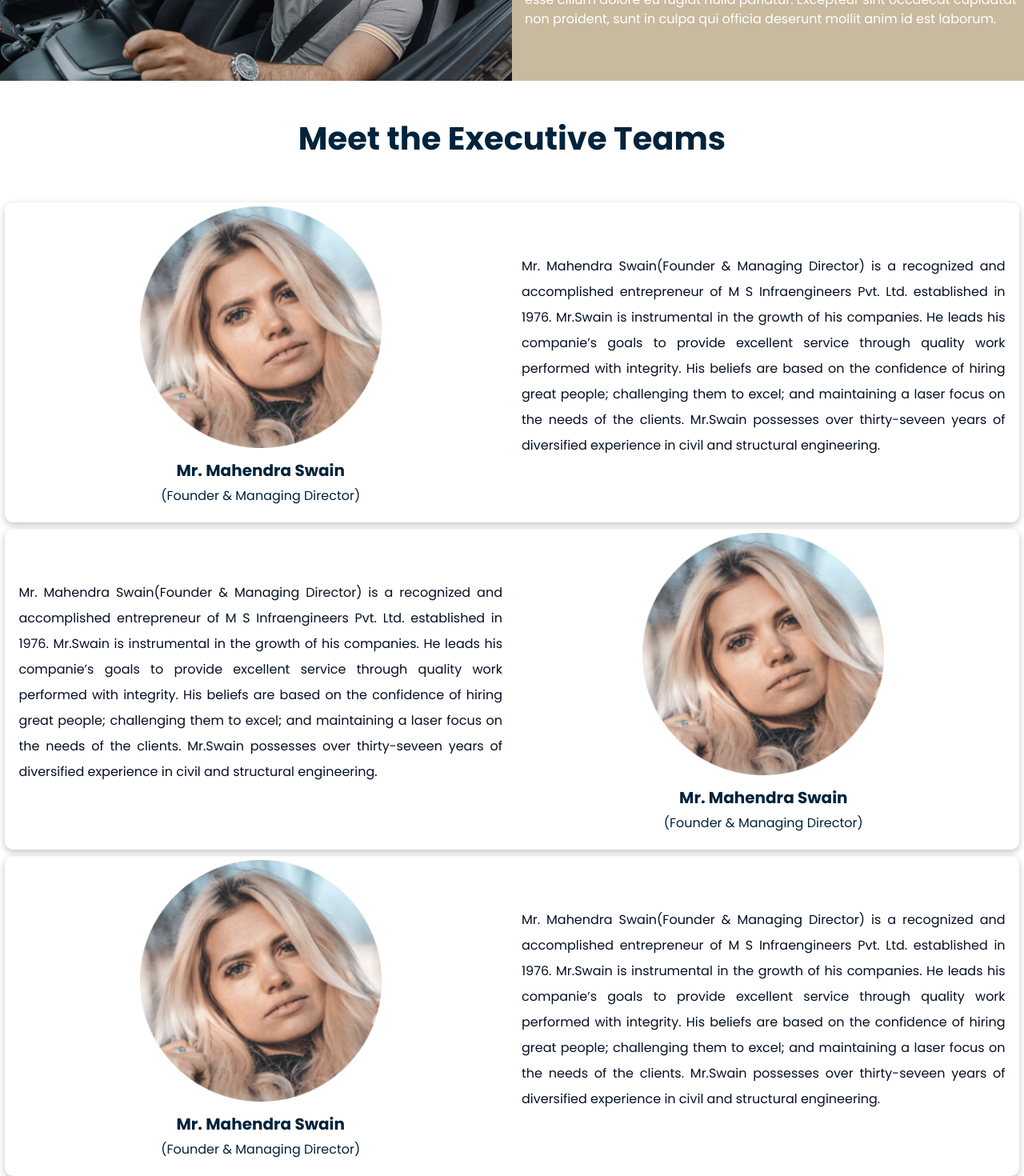
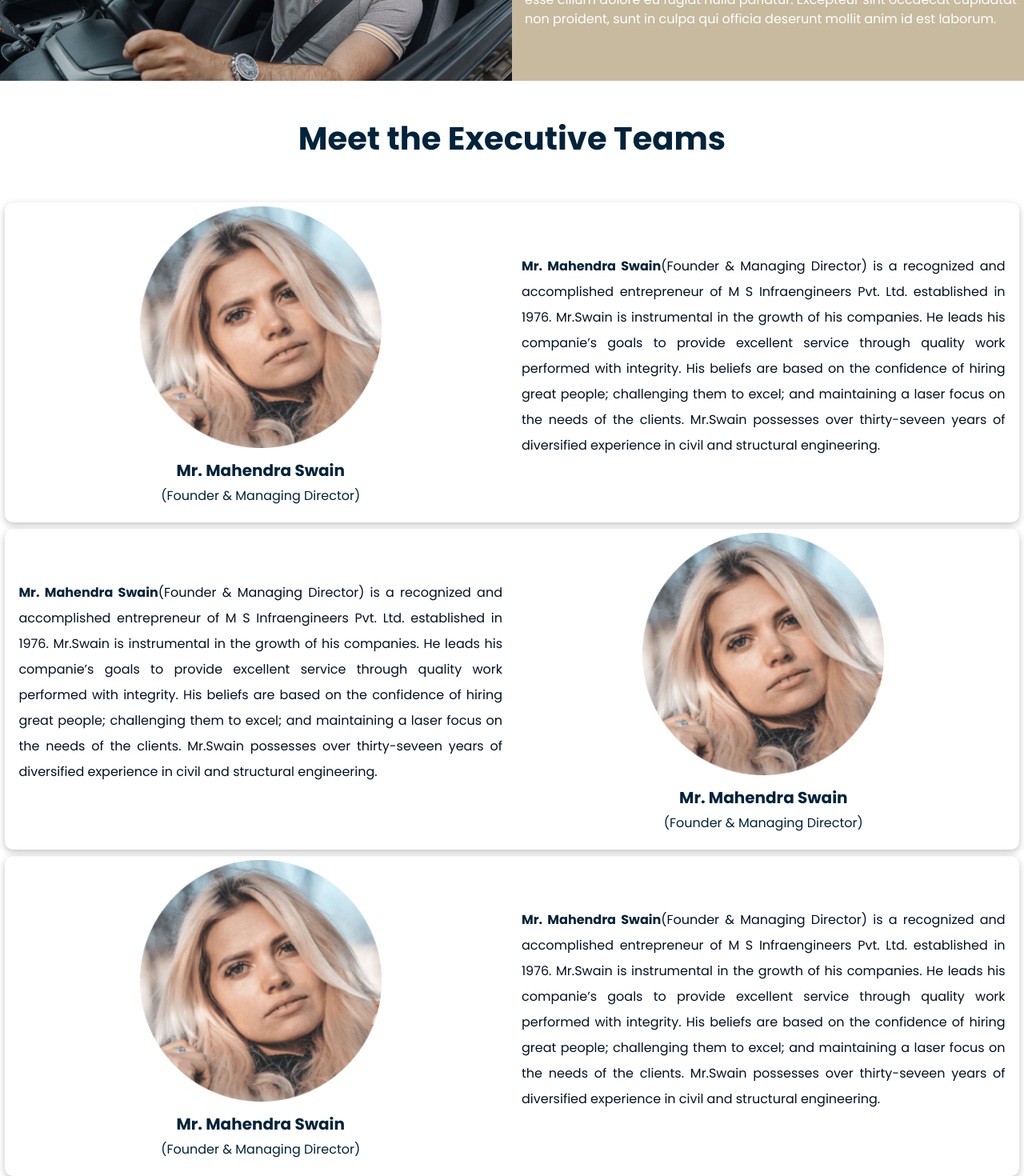
Before and after one commit to Ankittny/meradriver_frontend, a Next.js app: page /about in a window 1280 px wide. Shown: the part 1053-2523 px from the top of the page at 80% size. Built offline with nearby package versions, Linux system fonts and the light colour scheme.

Commit message:
About section

```diff
--- a/src/components/about/AboutusPage.jsx
+++ b/src/components/about/AboutusPage.jsx
@@ -75,7 +75,7 @@ const AboutusPage = () => {
             <div className="col-6 d-flex justify-content-center align-items-center">
               <div className="executive-team-right">
                 <p>
-                  Mr. Mahendra Swain(Founder & Managing Director) is a
+                  <span className="">Mr. Mahendra Swain</span>(Founder & Managing Director) is a
                   recognized and accomplished entrepreneur of M S Infraengineers
                   Pvt. Ltd. established in 1976. Mr.Swain is instrumental in the
                   growth of his companies. He leads his companie’s goals to
@@ -96,7 +96,7 @@ const AboutusPage = () => {
             <div className="col-6 d-flex justify-content-center align-items-center ">
               <div className="executive-team-right">
                 <p>
-                  Mr. Mahendra Swain(Founder & Managing Director) is a
+                <span className="">Mr. Mahendra Swain</span>(Founder & Managing Director) is a
                   recognized and accomplished entrepreneur of M S Infraengineers
                   Pvt. Ltd. established in 1976. Mr.Swain is instrumental in the
                   growth of his companies. He leads his companie’s goals to
@@ -135,7 +135,7 @@ const AboutusPage = () => {
             <div className="col-6 d-flex justify-content-center align-items-center">
               <div className="executive-team-right">
                 <p>
-                  Mr. Mahendra Swain(Founder & Managing Director) is a
+                <span className="">Mr. Mahendra Swain</span>(Founder & Managing Director) is a
                   recognized and accomplished entrepreneur of M S Infraengineers
                   Pvt. Ltd. established in 1976. Mr.Swain is instrumental in the
                   growth of his companies. He leads his companie’s goals to
--- a/src/styles/aboutuspage.scss
+++ b/src/styles/aboutuspage.scss
@@ -74,6 +74,11 @@ font-weight: 700;
     font-weight: 400;
     text-align: justify
 }
+
+.executive-team-right span{
+    color: #01233B;
+    font-weight: 700;
+}
 .executive-team-shaddow{
     box-shadow: rgba(0, 0, 0, 0.24) 0px 3px 8px;
     padding: 5px;
--- a/src/styles/home.scss
+++ b/src/styles/home.scss
@@ -29,7 +29,7 @@
   justify-content: space-between;
   align-items: center;
   z-index: 1;
-  background-color: #fff !important;
+  background-color: #ffff !important;
 }
 
 .content-overlay {
```
